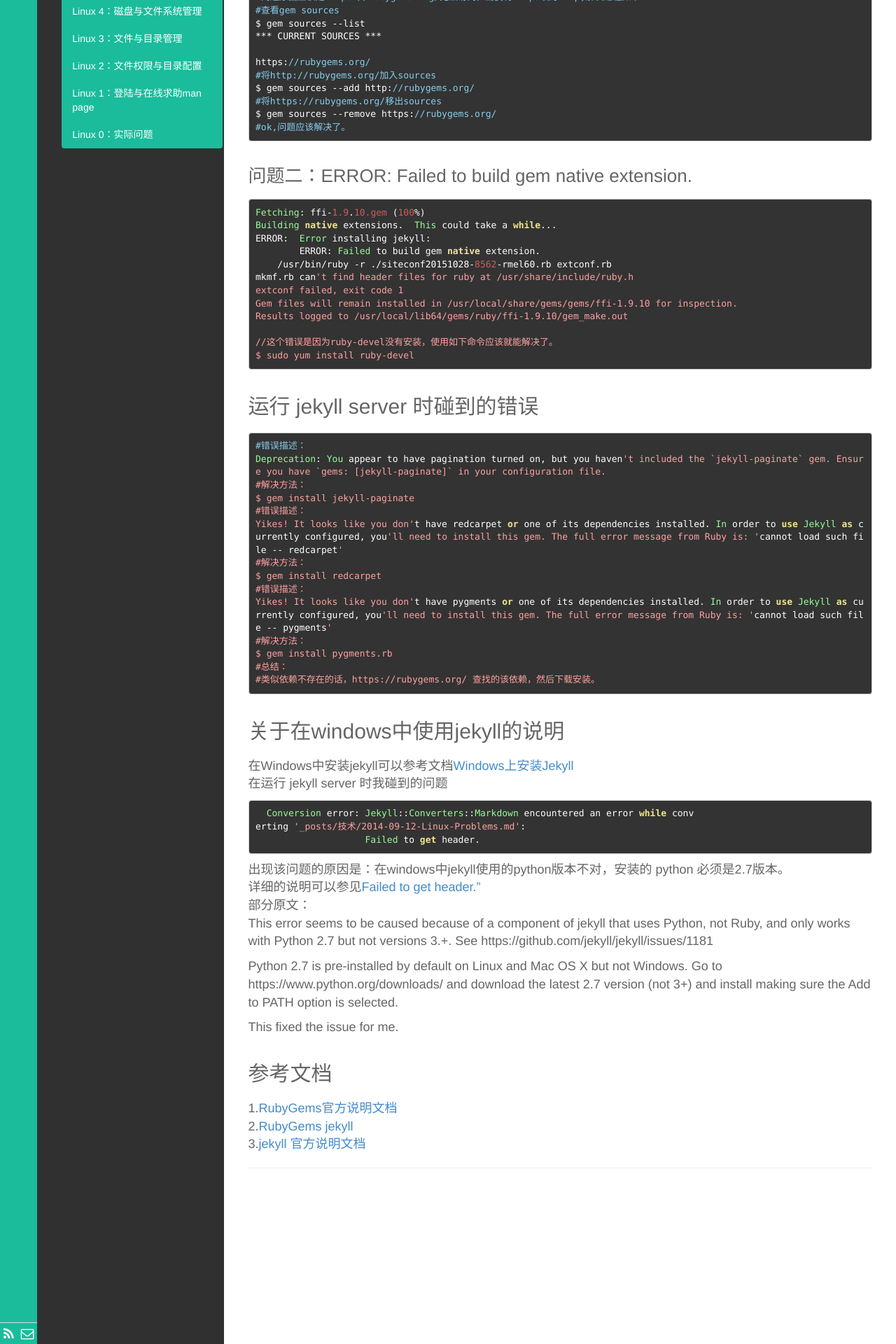
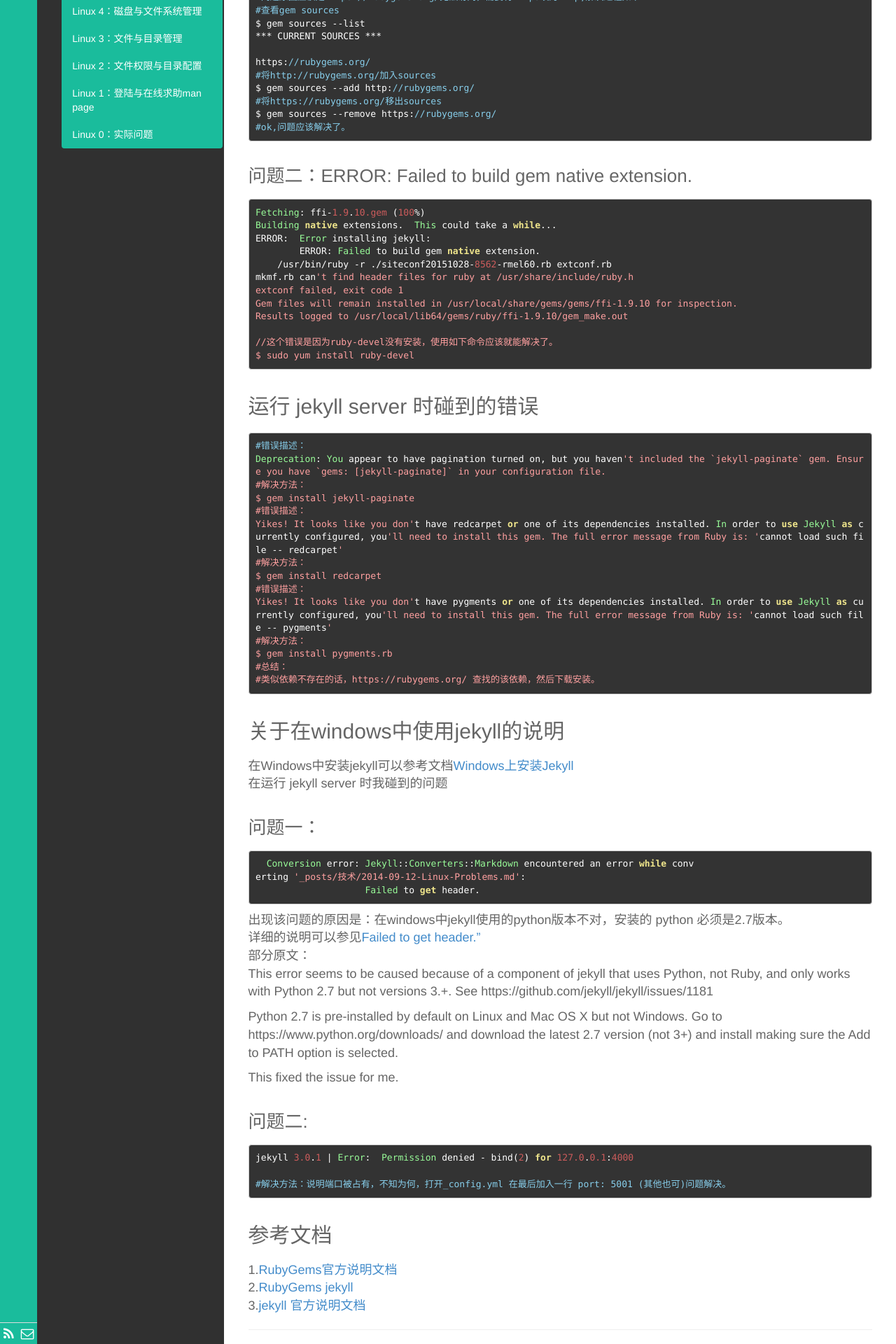
Before and after one commit to demon7452/demon7452.github.io, a Jekyll site: the page built from _posts/技术/2015-10-28-在Fedora中使用jekyll.md, in a window 1280 px wide. Shown: the part 981-2901 px from the top of the page at 70% size. Built offline with Jekyll 4.4.1, drawn with Linux system fonts in a browser that asks for light colours; Markdown is read by kramdown in place of the engine named in the settings; comment, search, counter and statistics services are not loaded.

Commit message:
jekyll error

````diff
--- a/_posts/技术/2015-10-28-在Fedora中使用jekyll.md
+++ b/_posts/技术/2015-10-28-在Fedora中使用jekyll.md
@@ -90,11 +90,14 @@
 ##关于在windows中使用jekyll的说明
 在Windows中安装jekyll可以参考文档<a href="http://blog.csdn.net/itmyhome1990/article/details/41982625" target="_blank">Windows上安装Jekyll</a><br>
 在运行 jekyll server 时我碰到的问题
+###问题一：
+
 ```
   Conversion error: Jekyll::Converters::Markdown encountered an error while conv
 erting '_posts/技术/2014-09-12-Linux-Problems.md':
                     Failed to get header.
 ```
+
 出现该问题的原因是：在windows中jekyll使用的python版本不对，安装的 python 必须是2.7版本。<br>
 详细的说明可以参见<a href="https://teamtreehouse.com/community/error-running-jekyll-serve-liquid-exception-failed-to-get-header" target="_blank">Failed to get header."</a><br>
 部分原文：<br>
@@ -103,6 +106,15 @@
 Python 2.7 is pre-installed by default on Linux and Mac OS X but not Windows. Go to https://www.python.org/downloads/ and download the latest 2.7 version (not 3+) and install making sure the Add to PATH option is selected.
 
 This fixed the issue for me.
+
+###问题二:
+
+```
+jekyll 3.0.1 | Error:  Permission denied - bind(2) for 127.0.0.1:4000
+
+#解决方法：说明端口被占有，不知为何，打开_config.yml 在最后加入一行 port: 5001 (其他也可)问题解决。
+```
+
 ##参考文档
 1.<a href="https://rubygems.org/pages/download" target="_blank">RubyGems官方说明文档</a><br>
 2.<a href="https://rubygems.org/gems/jekyll/versions/2.5.3" target="_blank">RubyGems jekyll</a><br>
````
